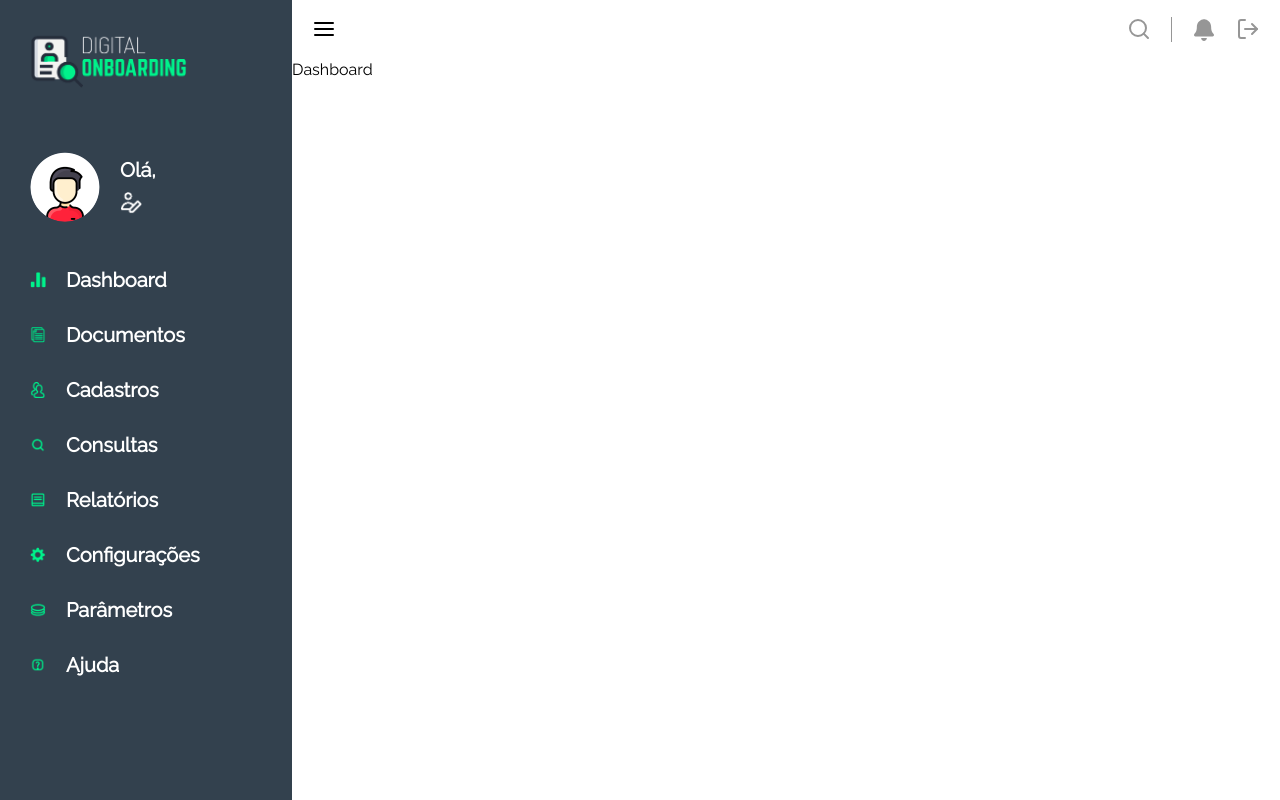
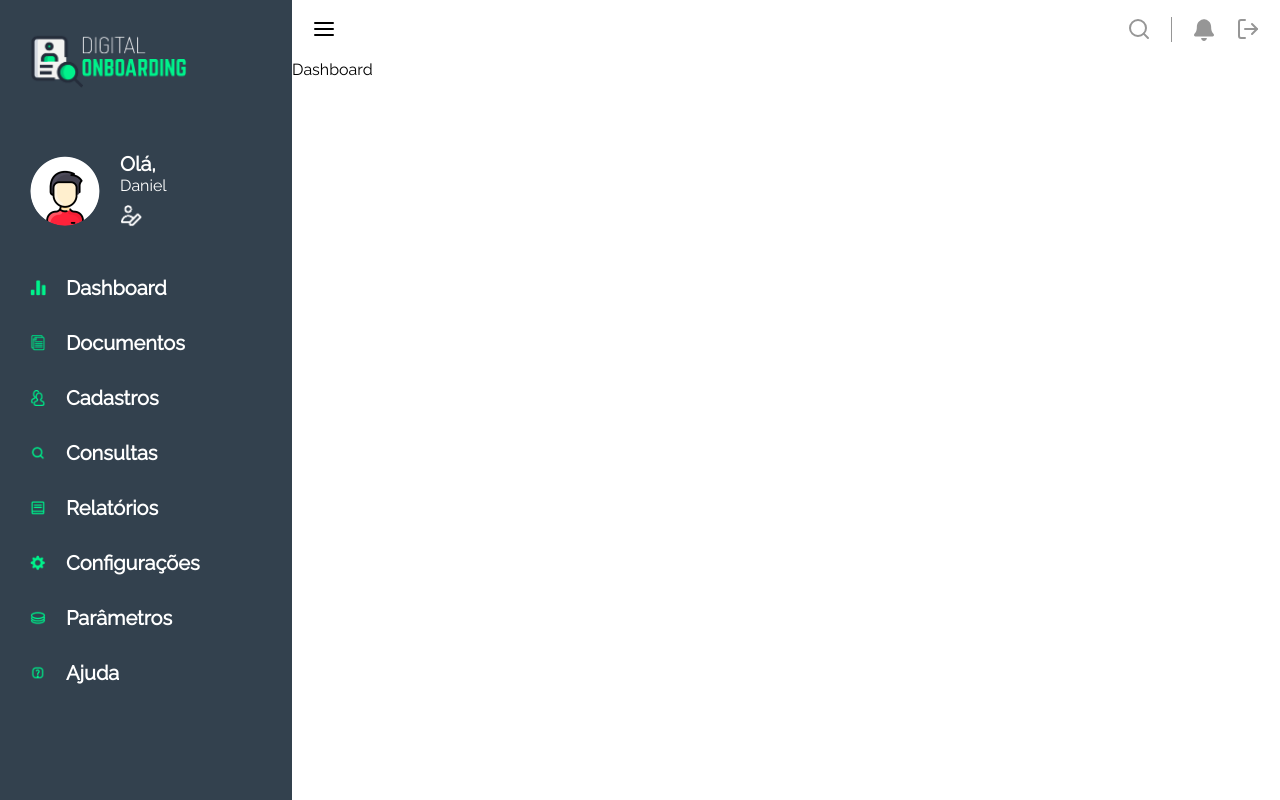
Before and after one commit to felipe-aranha/onboarding-frontend, a Vue app in the folder frontend/: page /auth/dashboard in a window 1280 px wide. Built offline with nearby package versions, Linux system fonts and the light colour scheme.

Commit message:
fix: name property on Menu component

```diff
--- a/frontend/src/components/Menu.vue
+++ b/frontend/src/components/Menu.vue
@@ -1,7 +1,7 @@
 <template>
   <aside class="menu-container">
     <img class="logo" src="@/assets/images/logo-onboarding-2.png" />
-    <Perfil photo="" ame="Daniel" />
+    <Perfil photo="" name="Daniel" />
     <nav class="navigation">
       <MenuItem to="/auth/dashboard" label="Dashboard" icon="scale.png" />
       <MenuItem to="/auth/documents" label="Documentos" icon="document.png" />
```
